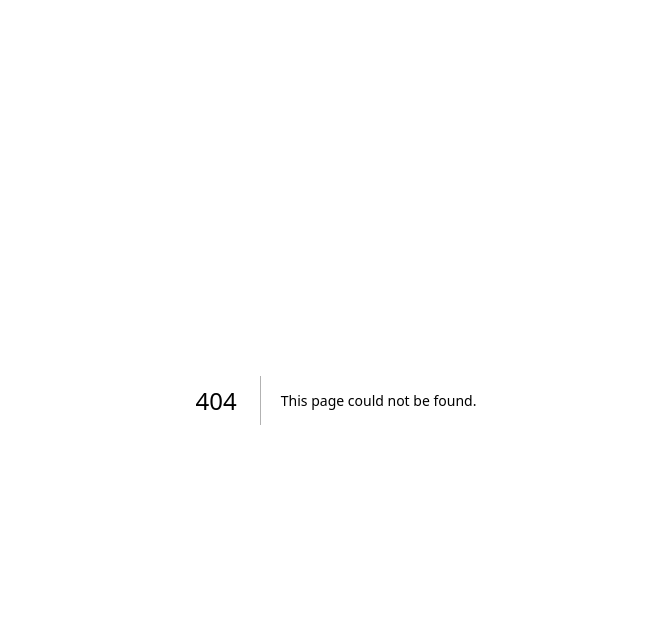
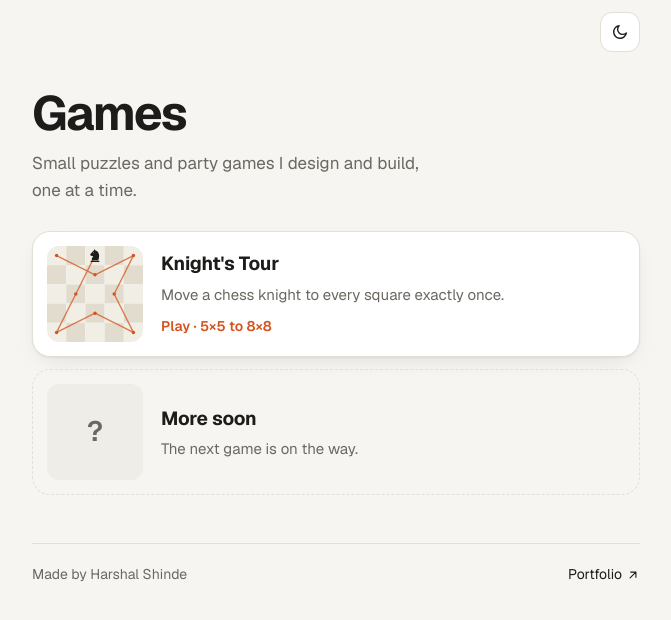
Before and after one commit to Harshal-7/games, a Next.js app: page / in a window 1280 px wide. Before the commit this address had no page. Shown: the top 620 px of the page, without its empty margins (304-975 px from the left). Built offline with nearby package versions, Linux system fonts and the light colour scheme.

Commit message:
Games home page listing every game
One entry per game in src/games/registry.ts; Knight's Tour shows a small
board with the start of a real tour.

Co-Authored-By: Claude Opus 5.5 <noreply@anthropic.com>

```diff
--- /dev/null
+++ b/src/app/page.tsx
@@ -0,0 +1,55 @@
+import Link from "next/link";
+
+import { GAMES } from "@/games/registry";
+import { ArrowUpRightIcon } from "@/ui/icons";
+import { AUTHOR, PORTFOLIO_URL } from "@/ui/site";
+import { ThemeToggle } from "@/ui/theme-toggle";
+
+export default function Home() {
+  return (
+    <div className="page">
+      <header className="topbar">
+        <span />
+        <ThemeToggle />
+      </header>
+      <main>
+        <section className="home-hero">
+          <h1 className="home-title">Games</h1>
+          <p className="home-lede">Small puzzles and party games I design and build, one at a time.</p>
+        </section>
+
+        <ul className="game-list">
+          {GAMES.map(({ slug, name, blurb, detail, Thumb }) => (
+            <li key={slug}>
+              <Link href={`/${slug}`} className="game-card">
+                <div className="thumb">
+                  <Thumb />
+                </div>
+                <div>
+                  <h2>{name}</h2>
+                  <p>{blurb}</p>
+                  <span className="meta">Play · {detail}</span>
+                </div>
+              </Link>
+            </li>
+          ))}
+          <li>
+            <div className="game-card is-soon">
+              <div className="thumb">?</div>
+              <div>
+                <h2>More soon</h2>
+                <p>The next game is on the way.</p>
+              </div>
+            </div>
+          </li>
+        </ul>
+      </main>
+      <footer className="site-footer">
+        <span>Made by {AUTHOR}</span>
+        <a href={PORTFOLIO_URL} target="_blank" rel="noopener noreferrer">
+          Portfolio <ArrowUpRightIcon width={14} height={14} />
+        </a>
+      </footer>
+    </div>
+  );
+}
--- /dev/null
+++ b/src/games/knights-tour/ui/thumb.tsx
@@ -0,0 +1,43 @@
+import { analyse } from "../logic/solver";
+import { KNIGHT_PATH } from "./knight-piece";
+
+import "./knights-tour.css";
+
+const SIZE = 5;
+const SHOWN = 9;
+
+/** Card picture for the games list: a 5×5 board with the start of a real tour. */
+export function KnightsTourThumb() {
+  const result = analyse([0], SIZE);
+  const tour = result.status === "solvable" ? [0, ...result.completion].slice(0, SHOWN) : [0];
+  const centre = (sq: number) => [(sq % SIZE) + 0.5, Math.floor(sq / SIZE) + 0.5] as const;
+  const knight = centre(tour[tour.length - 1]);
+
+  return (
+    <svg viewBox={`0 0 ${SIZE} ${SIZE}`} className="kt-thumb" aria-hidden="true">
+      {Array.from({ length: SIZE * SIZE }, (_, sq) => (
+        <rect
+          key={sq}
+          x={sq % SIZE}
+          y={Math.floor(sq / SIZE)}
+          width="1"
+          height="1"
+          className={(Math.floor(sq / SIZE) + (sq % SIZE)) % 2 ? "kt-thumb-dark" : "kt-thumb-light"}
+        />
+      ))}
+      <polyline
+        points={tour.map((sq) => centre(sq).join(",")).join(" ")}
+        className="kt-thumb-trail"
+        fill="none"
+        strokeLinecap="round"
+        strokeLinejoin="round"
+      />
+      {tour.slice(0, -1).map((sq) => (
+        <circle key={sq} cx={centre(sq)[0]} cy={centre(sq)[1]} r="0.09" className="kt-thumb-dot" />
+      ))}
+      <g transform={`translate(${knight[0] - 0.42} ${knight[1] - 0.44}) scale(0.0084)`}>
+        <path d={KNIGHT_PATH} fillRule="evenodd" className="kt-thumb-knight" />
+      </g>
+    </svg>
+  );
+}
--- /dev/null
+++ b/src/games/registry.ts
@@ -0,0 +1,22 @@
+import type { ComponentType } from "react";
+
+import { KnightsTourThumb } from "./knights-tour/ui/thumb";
+
+/** Every game on the site. Adding a game = a folder in src/games, a page, one entry here. */
+export type GameEntry = {
+  slug: string;
+  name: string;
+  blurb: string;
+  detail: string;
+  Thumb: ComponentType;
+};
+
+export const GAMES: GameEntry[] = [
+  {
+    slug: "knights-tour",
+    name: "Knight's Tour",
+    blurb: "Move a chess knight to every square exactly once.",
+    detail: "5×5 to 8×8",
+    Thumb: KnightsTourThumb,
+  },
+];
```
